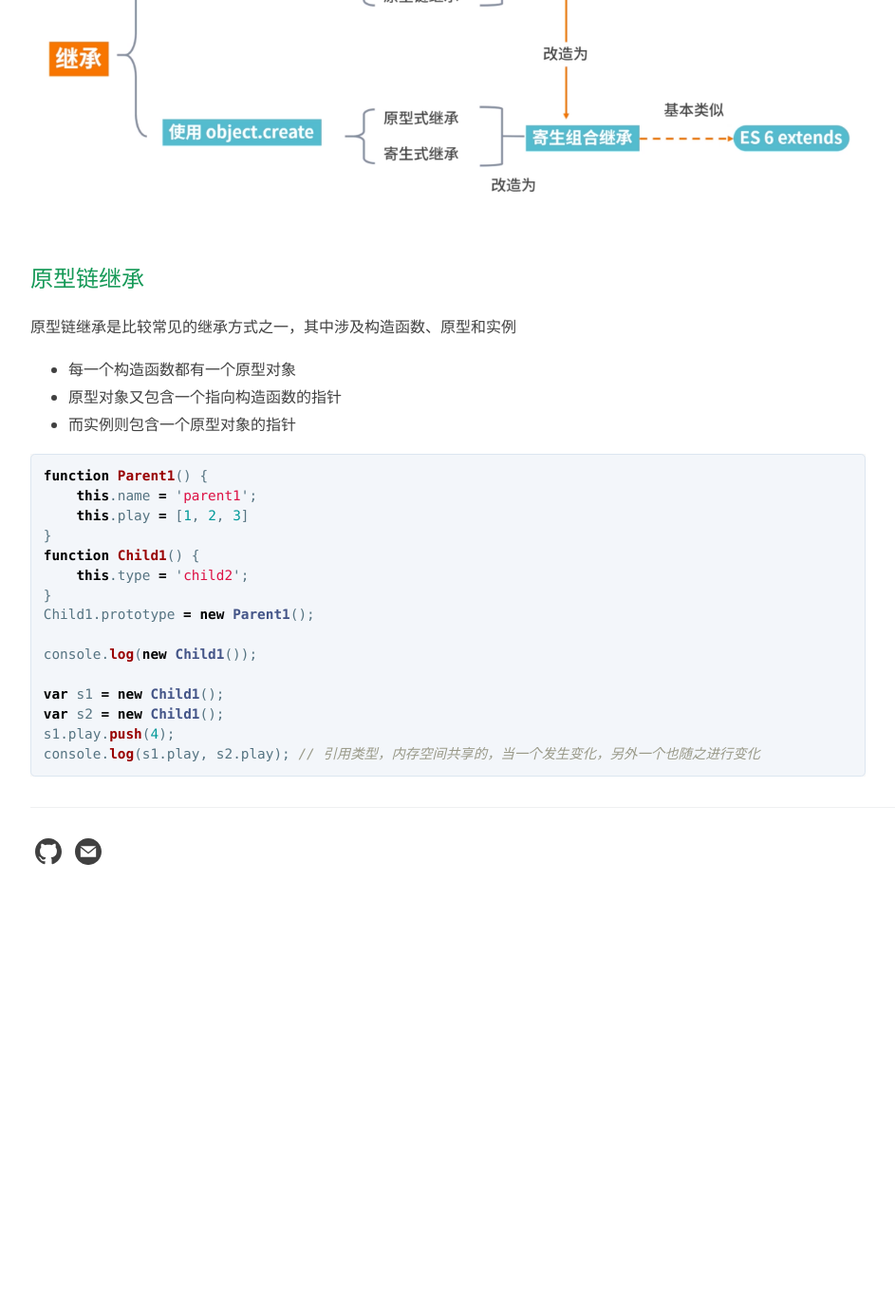
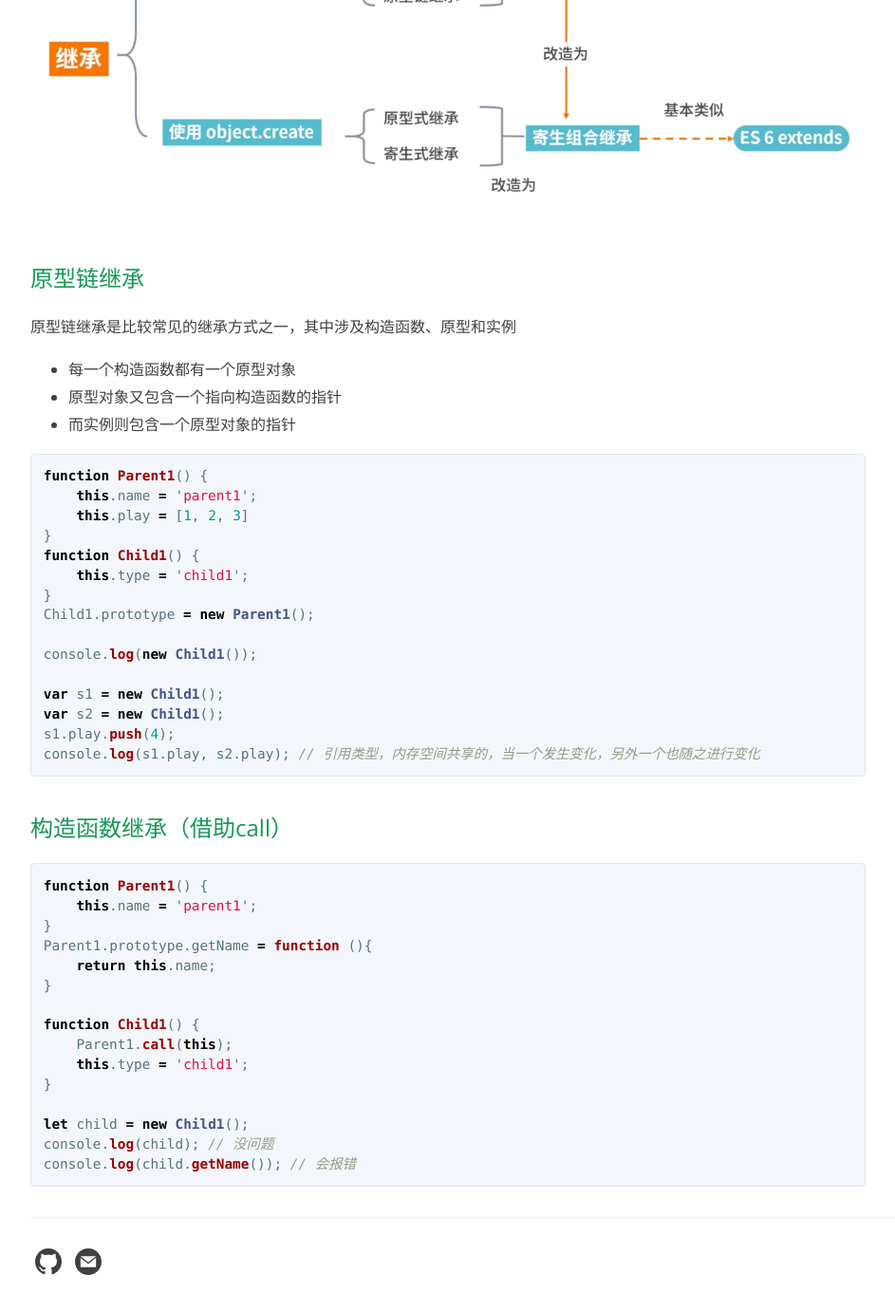
Before and after one commit to higwendolyn/Alias, a Jekyll site: the page built from _posts/2021-01-19-js-inherit.md, in a window 1280 px wide and 1400 px high, scrolled down 672 px. Shown: the top 1382 px of the window at 95% size, without its empty margins (64-1007 px from the left). Built offline with Jekyll 4.4.1, drawn with Linux system fonts in a browser that asks for light colours; before the commit the page ends 1640 px from its top, so only the background shows below that.

Commit message:
原型链

````diff
--- a/_posts/2021-01-19-js-inherit.md
+++ b/_posts/2021-01-19-js-inherit.md
@@ -27,7 +27,7 @@ function Parent1() {
     this.play = [1, 2, 3]
 }
 function Child1() {
-    this.type = 'child2';
+    this.type = 'child1';
 }
 Child1.prototype = new Parent1();
 
@@ -38,3 +38,23 @@ var s2 = new Child1();
 s1.play.push(4);
 console.log(s1.play, s2.play); // 引用类型，内存空间共享的，当一个发生变化，另外一个也随之进行变化
 ```
+
+## 构造函数继承（借助call）
+
+```javascript
+function Parent1() {
+    this.name = 'parent1';
+}
+Parent1.prototype.getName = function (){
+    return this.name;
+}
+
+function Child1() {
+    Parent1.call(this);
+    this.type = 'child1';
+}
+
+let child = new Child1();
+console.log(child); // 没问题
+console.log(child.getName()); // 会报错
+```
````
